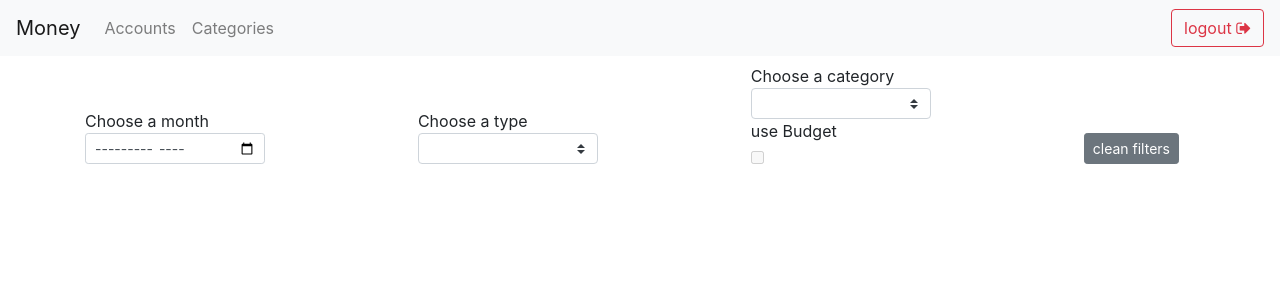
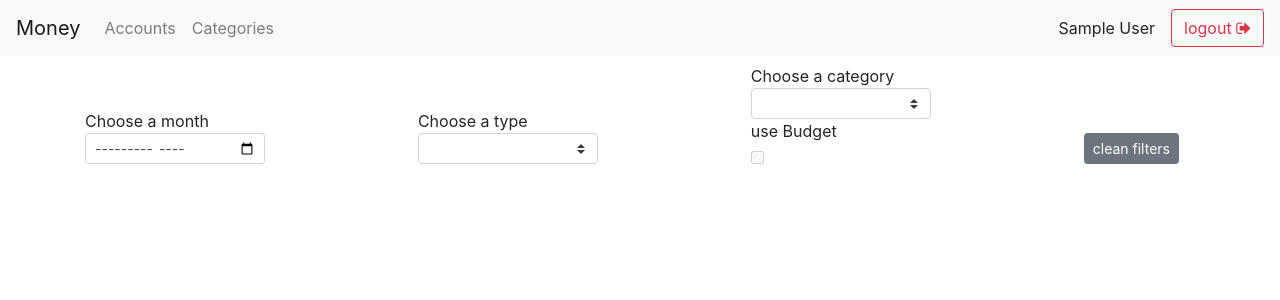
Before and after one commit to sfivaz/money2, a Node server app: page /account/1 in a window 1280 px wide. Shown: the top 300 px of the page. Run offline with Node 20, Linux system fonts and the light colour scheme; the visitor is signed in with stand-in values (Sample User, id 1); lists and menus that the app fills with data are empty; some libraries are stand-ins or nearby versions.

Commit message:
fea - navbar shows user's name

```diff
--- a/app/views/404.ejs
+++ b/app/views/404.ejs
@@ -1,4 +1,6 @@
 <%- include('header'); -%>
+
+<%- include('navbar'); %>
 
 <main class="container login-container">
     <div class="row justify-content-center">
--- a/app/views/500.ejs
+++ b/app/views/500.ejs
@@ -1,4 +1,6 @@
 <%- include('header'); -%>
+
+<%- include('navbar'); %>
 
 <main class="container login-container">
     <div class="row justify-content-center">
--- a/app/views/account.ejs
+++ b/app/views/account.ejs
@@ -1,4 +1,6 @@
 <%- include('header'); -%>
+
+<%- include('navbar'); %>
 
 <div data-account-id="<%= id %>" class="page container">
     <main>
--- a/app/views/categories.ejs
+++ b/app/views/categories.ejs
@@ -1,4 +1,6 @@
 <%- include('header'); -%>
+
+<%- include('navbar'); %>
 
 <div class="page container">
     <main>
--- a/app/views/header.ejs
+++ b/app/views/header.ejs
@@ -17,5 +17,3 @@
 </head>
 
 <body>
-
-<%- include('navbar'); %>
--- a/app/views/home.ejs
+++ b/app/views/home.ejs
@@ -1,4 +1,6 @@
 <%- include('header'); -%>
+
+<%- include('navbar'); %>
 
 <div class="page container">
     <main>
--- a/app/views/navbar.ejs
+++ b/app/views/navbar.ejs
@@ -14,7 +14,8 @@
             </div>
         </div>
         <form class="form-inline my-2 my-lg-0" method="post" action="/logout">
-            <div class="px-3"><?= Auth::name() ?></div>
+            <% if(user) %>
+                <div class="px-3"><%= user.firstName + ' ' + user.lastName %></div>
             <button class="btn btn-outline-danger my-2 my-sm-0" type="submit">
                 logout <i class="fa fa-sign-out" aria-hidden="true"></i>
             </button>
--- a/server/controllers/controller.js
+++ b/server/controllers/controller.js
@@ -5,15 +5,15 @@ const SESS_NAME = 'sid';
 class Controller {
 
     static home() {
-        return (req, res) => res.render('./home');
+        return (req, res) => res.render('./home', {user: req.session.user});
     }
 
     static account() {
-        return (req, res) => res.render('./account', {id: req.params.id});
+        return (req, res) => res.render('./account', {id: req.params.id, user: req.session.user});
     }
 
     static categories() {
-        return (req, res) => res.render('./categories');
+        return (req, res) => res.render('./categories', {user: req.session.user});
     }
 
     static login() {
@@ -25,7 +25,7 @@ class Controller {
     }
 
     static page500() {
-        return (err, req, res) => res.status(500).render('./500');
+        return (err, req, res, next) => res.status(500).render('./500');
     }
 
     static execLogin() {
--- a/server/views-config.js
+++ b/server/views-config.js
@@ -10,5 +10,4 @@ module.exports = (app, express) => {
     app.set('views', path.join(root + '/app/views'));
     app.engine('html', ejs);
     app.set('view engine', 'ejs');
-
 };
```
